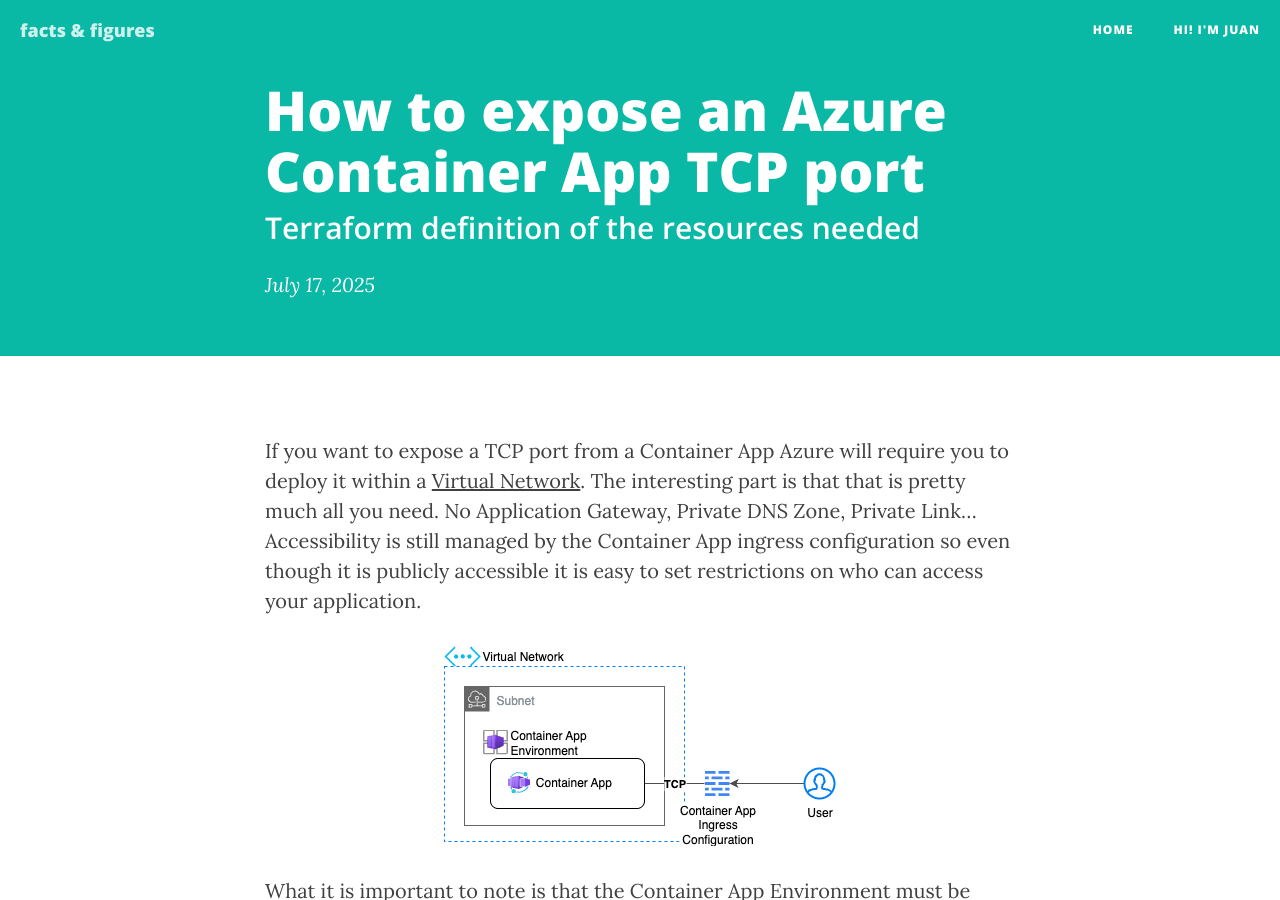
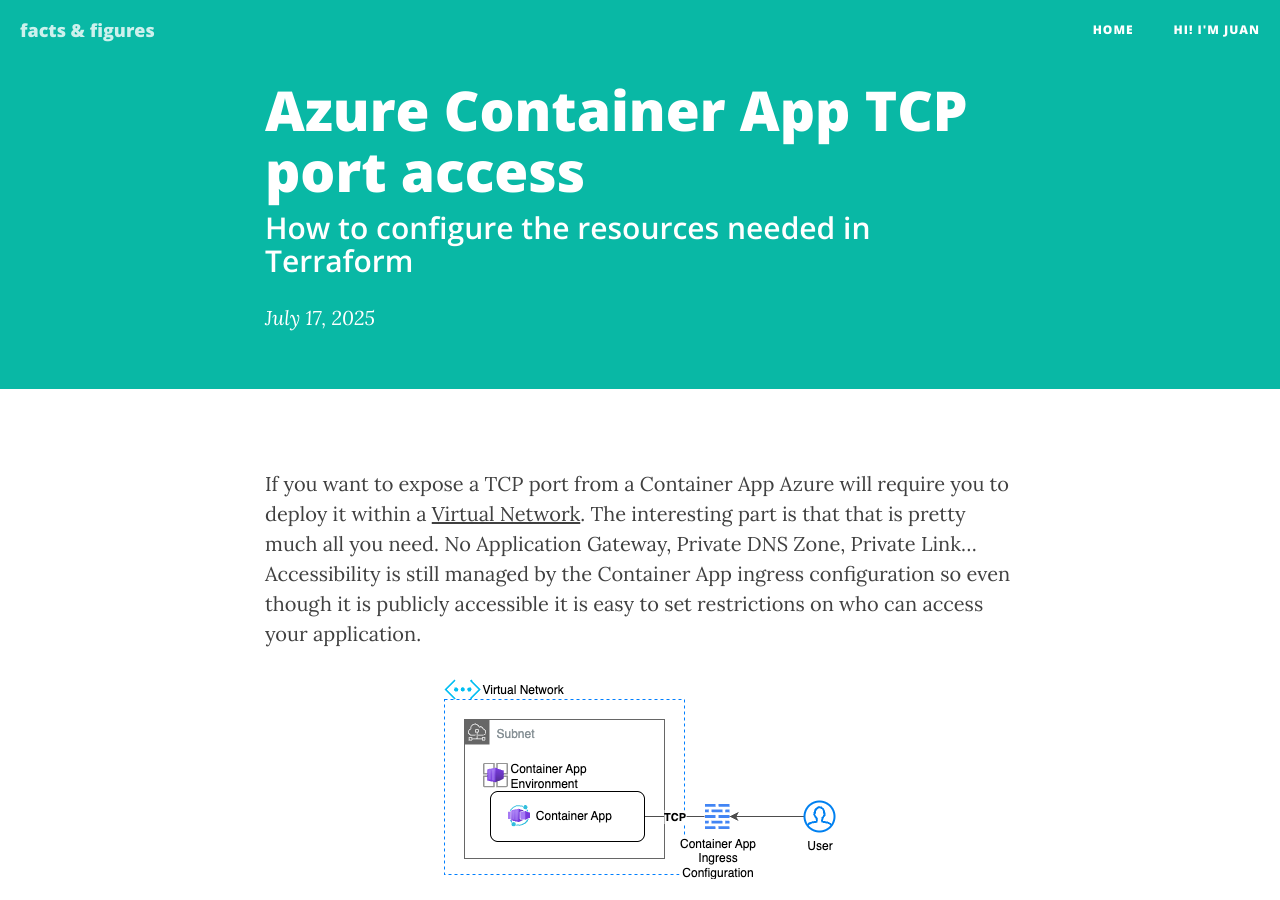
Before and after one commit to jcarlosmayo/jcarlosmayo.github.io, a Jekyll site: the page built from _posts/2025-07-16-terraform-azure-container-apps-with-virtual-network.md, in a window 1280 px wide and 900 px high. Built offline with Jekyll 4.4.1, drawn with Linux system fonts in a browser that asks for light colours; nearby versions of some CDN libraries.

Commit message:
Updated subtitle

```diff
--- a/_posts/2025-07-16-terraform-azure-container-apps-with-virtual-network.md
+++ b/_posts/2025-07-16-terraform-azure-container-apps-with-virtual-network.md
@@ -1,7 +1,7 @@
 ---
 layout:     post
-title:      "How to expose an Azure Container App TCP port"
-subtitle:   "Terraform definition of the resources needed"
+title:      "Azure Container App TCP port access"
+subtitle:   "How to configure the resources needed in Terraform"
 date:       2025-07-17 18:00:00
 author:     "Juan Carlos Mayo"
 header-img: "img/post-default-bg.png"
```
